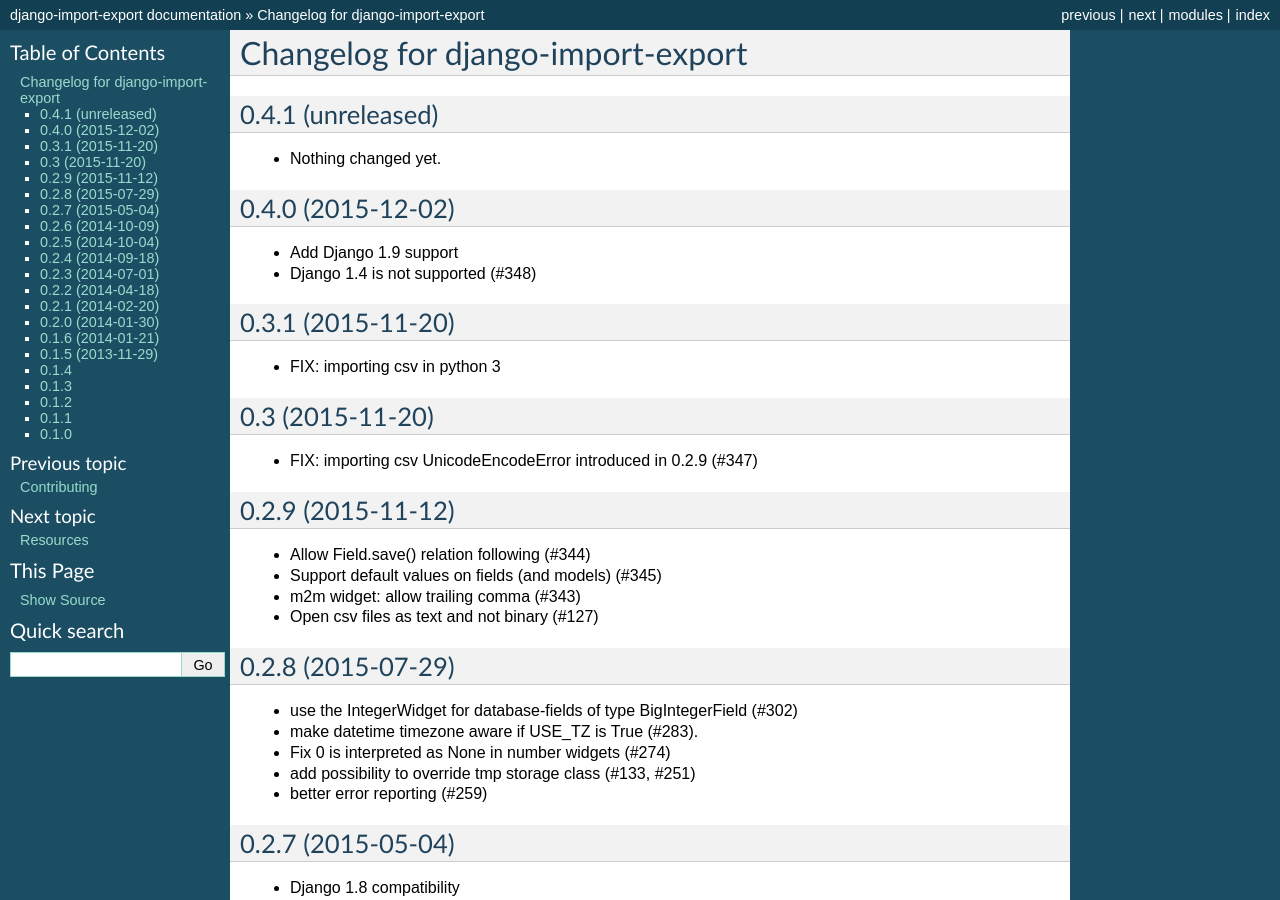
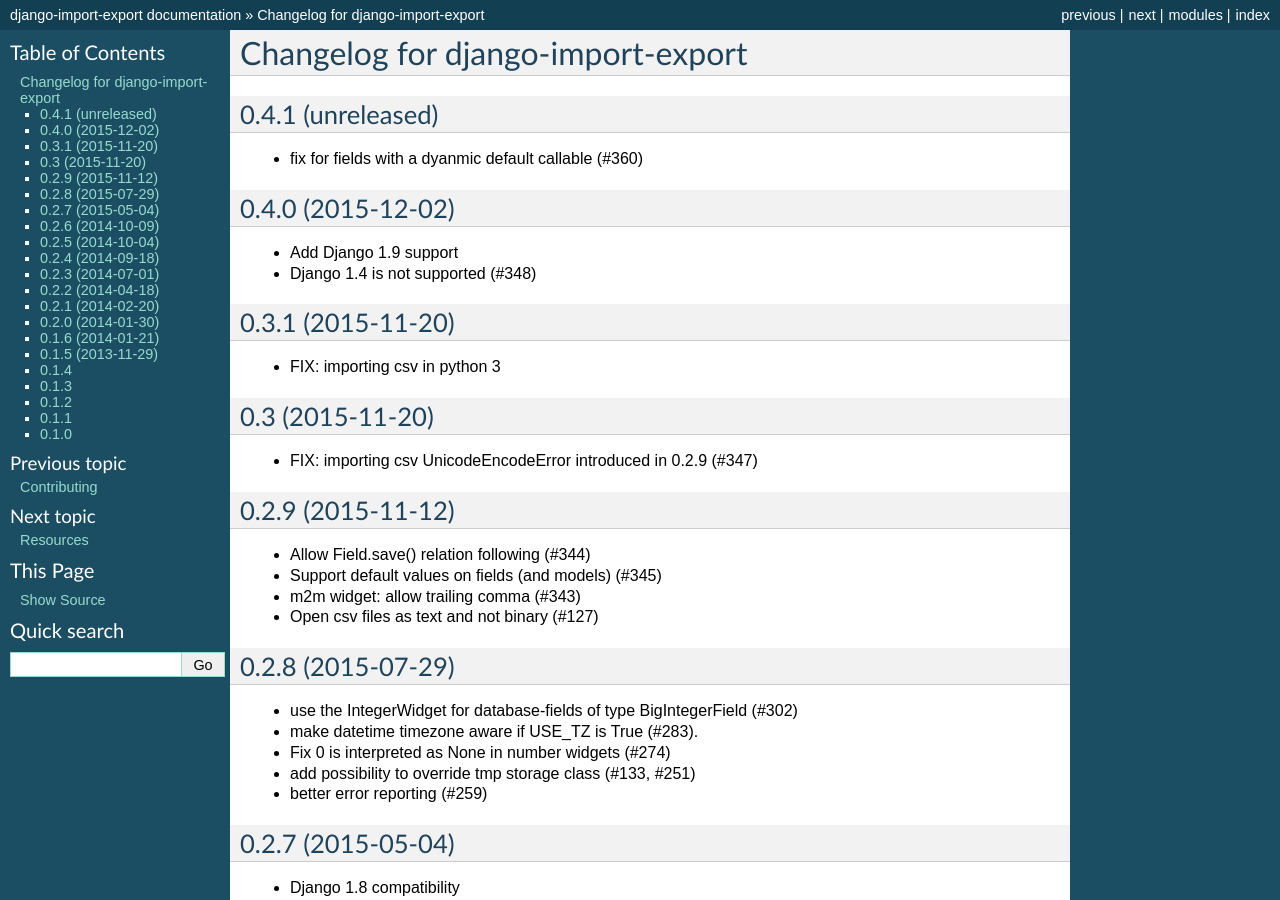
Before and after one commit to django-import-export/django-import-export, a Sphinx documentation site: the page built from docs/changelog.rst, in a window 1280 px wide and 900 px high. Built offline with Sphinx 7.4.7, drawn with Linux system fonts in a browser that asks for light colours; the version number could not be read and is left out.

Commit message:
Update changelog.rst

```diff
--- a/docs/changelog.rst
+++ b/docs/changelog.rst
@@ -4,7 +4,7 @@
 0.4.1 (unreleased)
 ------------------
 
-- Nothing changed yet.
+- fix for fields with a dyanmic default callable (#360)
 
 
 0.4.0 (2015-12-02)
```
